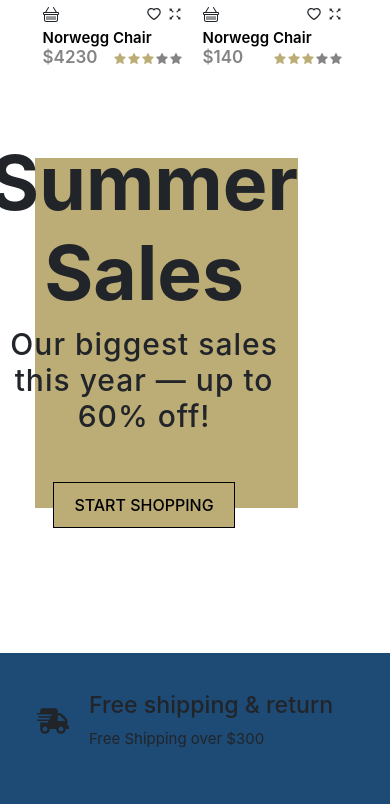
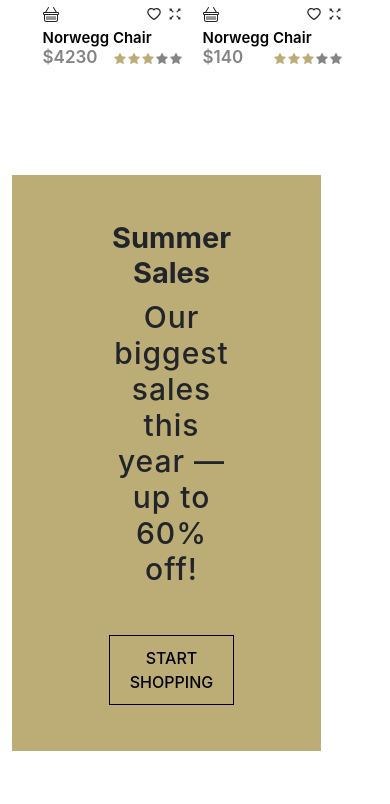
Before and after one commit to Kerimov056/Varkala, a React (Create React App) app: page / in a window 390 px wide. Shown: the part 5740-6544 px from the top of the page. Built offline with nearby package versions, Linux system fonts and the light colour scheme.

Commit message:
Home Responsive start

```diff
--- a/src/components/home/home.scss
+++ b/src/components/home/home.scss
@@ -1230,12 +1230,12 @@
                 justify-content: space-between;
                 align-items: center;
 
-                .qiymet{
+                .qiymet {
                     font-size: 17px;
                     font-weight: 600;
                 }
 
-                .star{
+                .star {
 
                     &>svg {
                         visibility: visible;
@@ -1250,17 +1250,41 @@
         }
     }
 
-    #biggest{
+    #biggest {
+        margin-top: 90px;
         width: 333px;
-        height: 500px;
-        text-align: center;
-        &>div{
+        height: 600px;
+        display: flex;
+        justify-content: center;
+        align-items: center;
 
-            &>h1{
-                font-size: 19px;
+        &>div {
+            width: 93%;
+            height: 96%;
+            display: flex;
+            justify-content: center;
+            align-items: center;
+
+            .biggest_text {
+                width: 100%;
+                height: 100%;
+                text-align: center;
+                display: flex;
+                justify-content: center;
+                align-items: center;
+                flex-direction: column;
+                margin-right: 190px;
+
+                &>h1 {
+                    font-size: 29px;
+                }
+
+                &>h2{
+
+                }
             }
 
-            &>img{
+            &>img {
                 display: none;
             }
         }
```
